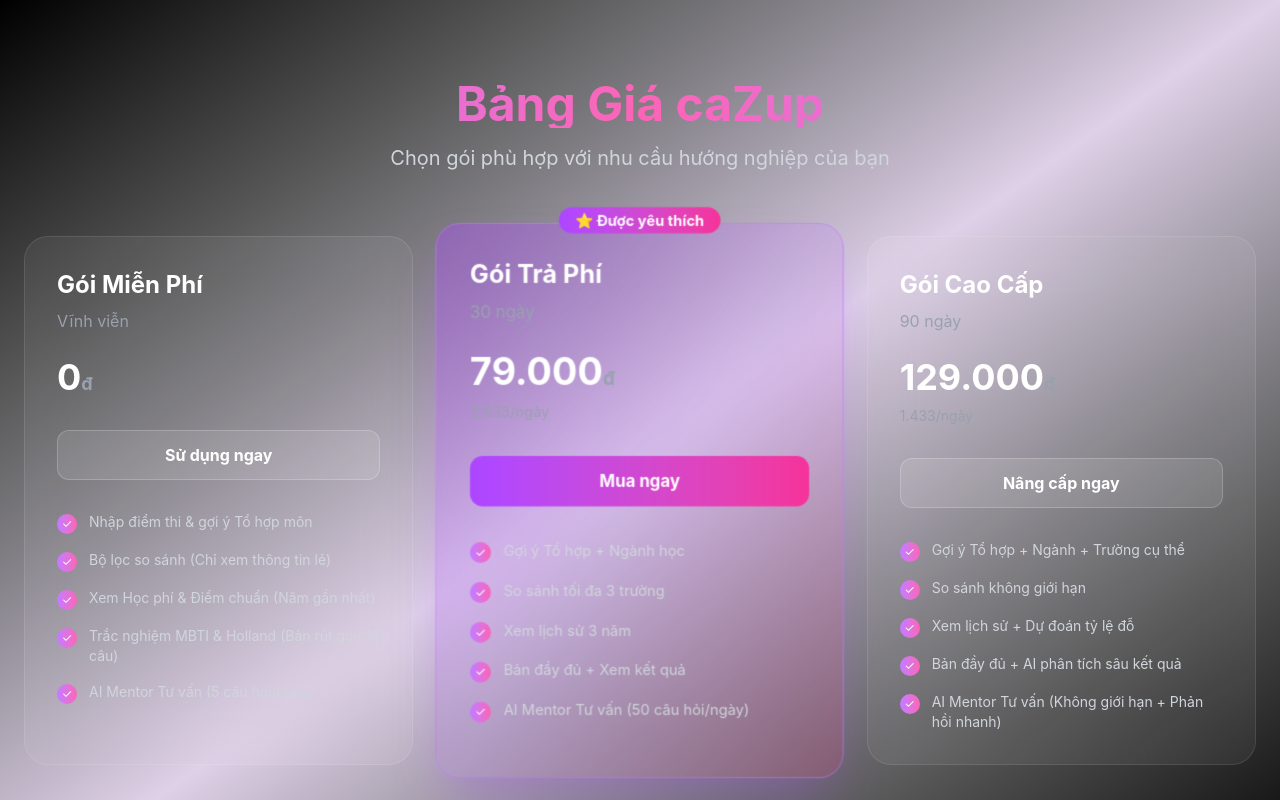
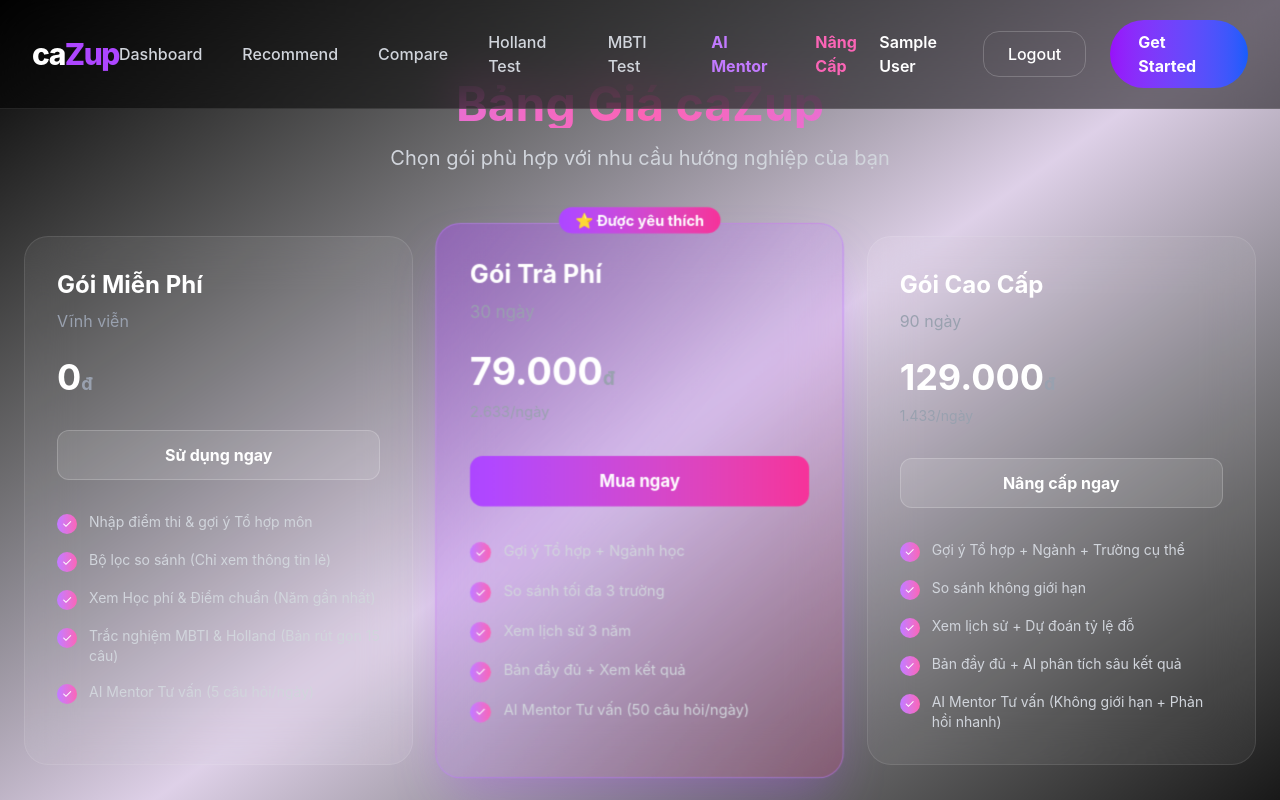
Before and after one commit to nguyenketri/career-orientation-web, a React app in the folder frontend/: page /pricing in a window 1280 px wide. Shown: the top 800 px of the page. Built offline with nearby package versions, Linux system fonts and the light colour scheme; sample sign-in values are in the browser's storage; the HTML template or start-up script is replaced by a standard one.

Commit message:
UI: Improve NavBar design, fix NavBar persistence, add feature links to homepage

```diff
--- a/frontend/src/components/FeatureSection.jsx
+++ b/frontend/src/components/FeatureSection.jsx
@@ -1,18 +1,26 @@
+import { Link } from "react-router-dom";
+
 const features = [
   {
     title: "AI Career Mentor",
-    description: "Chat with our intelligent AI advisor to get instant answers about universities, majors, and career paths.",
+    description:
+      "Chat with our intelligent AI advisor to get instant answers about universities, majors, and career paths.",
     icon: "🤖",
+    link: "/mentor",
   },
   {
     title: "Holland & MBTI Tests",
-    description: "Deep dive into your personality with professional Holland and MBTI assessments mapped to real careers.",
+    description:
+      "Deep dive into your personality with professional Holland and MBTI assessments mapped to real careers.",
     icon: "🧠",
+    links: ["/holland", "/mbti"],
   },
   {
     title: "University Matching",
-    description: "Calculate your subject combination scores and find the perfect match among hundreds of universities.",
+    description:
+      "Calculate your subject combination scores and find the perfect match among hundreds of universities.",
     icon: "🎓",
+    link: "/recommend",
   },
 ];
 
@@ -42,10 +50,13 @@
 
         {/* Cards */}
         <div className="grid gap-8 md:grid-cols-2 lg:grid-cols-3">
-          {features.map((feature, index) => (
-            <div
+          {features.map((feature, index) => {
+            const links = feature.links || [feature.link];
+            return (
+              <Link
                 key={index}
-              className="group rounded-3xl border border-white/10 bg-white/5 p-8 backdrop-blur-lg transition hover:-translate-y-2 hover:border-purple-500/30"
+                to={links[0]}
+                className="group rounded-3xl border border-white/10 bg-white/5 p-8 backdrop-blur-lg transition hover:-translate-y-2 hover:border-purple-500/30 cursor-pointer"
               >
                 {/* Icon */}
                 <div className="mb-6 text-5xl">{feature.icon}</div>
@@ -60,8 +71,9 @@
 
                 {/* Hover line */}
                 <div className="mt-6 h-1 w-0 bg-gradient-to-r from-purple-400 to-blue-500 transition-all duration-300 group-hover:w-full"></div>
-            </div>
-          ))}
+              </Link>
+            );
+          })}
         </div>
       </div>
     </section>
--- a/frontend/src/components/HeroSection.jsx
+++ b/frontend/src/components/HeroSection.jsx
@@ -1,3 +1,5 @@
+import { Link } from "react-router-dom";
+
 const HeroSection = () => {
   return (
     <section className="relative flex min-h-screen items-center justify-center overflow-hidden bg-black px-6 text-white">
@@ -27,13 +29,19 @@
 
         {/* Buttons */}
         <div className="flex flex-col items-center justify-center gap-4 sm:flex-row">
-          <button className="rounded-full bg-white px-8 py-4 font-semibold text-black transition hover:scale-105">
+          <Link
+            to="/holland"
+            className="rounded-full bg-white px-8 py-4 font-semibold text-black transition hover:scale-105"
+          >
             Start Holland Test
-          </button>
+          </Link>
 
-          <button className="rounded-full border border-white/20 px-8 py-4 font-semibold text-white transition hover:bg-white/10">
+          <Link
+            to="/recommend"
+            className="rounded-full border border-white/20 px-8 py-4 font-semibold text-white transition hover:bg-white/10"
+          >
             Explore Majors
-          </button>
+          </Link>
         </div>
       </div>
     </section>
--- a/frontend/src/components/Navbar.jsx
+++ b/frontend/src/components/Navbar.jsx
@@ -13,19 +13,21 @@
     navigate("/login");
   };
   return (
-    <nav className="fixed top-0 left-0 w-full border-b border-white/10 bg-black/30 backdrop-blur-lg z-50">
-      <div className="mx-auto flex max-w-7xl items-center justify-between px-6 py-4">
+    <nav className="fixed top-0 left-0 w-full border-b border-white/10 bg-black/50 backdrop-blur-xl z-50">
+      <div className="mx-auto flex max-w-7xl items-center justify-between px-8 py-5">
         {/* Logo */}
-        <Link to="/" className="text-2xl font-bold text-white">
-          caZup
+        <Link
+          to="/"
+          className="text-3xl font-extrabold tracking-tighter text-white hover:opacity-80 transition"
+        >
+          ca<span className="text-purple-500">Zup</span>
         </Link>
 
         {/* Menu */}
-        <div className="hidden md:flex items-center gap-8 text-sm text-gray-300">
-          <Link to="/" className="hover:text-white transition">
-            Home
+        <div className="hidden lg:flex items-center gap-10 text-base font-medium text-gray-300">
+          <Link to="/dashboard" className="hover:text-white transition">
+            Dashboard
           </Link>
-          <Link to="/dashboard">Dashboard</Link>
           <Link to="/recommend" className="hover:text-white transition">
             Recommend
           </Link>
@@ -41,26 +43,35 @@
             MBTI Test
           </Link>
 
-          <Link to="/mentor" className="hover:text-white transition font-bold text-purple-400">
+          <Link
+            to="/mentor"
+            className="hover:text-white transition font-bold text-purple-400 hover:text-purple-300"
+          >
             AI Mentor
           </Link>
 
-          <Link to="/pricing" className="hover:text-white transition font-bold text-pink-400">
+          <Link
+            to="/pricing"
+            className="hover:text-white transition font-bold text-pink-400 hover:text-pink-300"
+          >
             Nâng Cấp
           </Link>
         </div>
 
         {/* Actions */}
-        <div className="flex items-center gap-4">
+        <div className="flex items-center gap-6">
           {user ? (
-            <div className="flex items-center gap-4">
-              <Link to="/profile" className="text-sm font-semibold text-white hover:text-purple-400 transition">
+            <div className="flex items-center gap-6">
+              <Link
+                to="/profile"
+                className="text-base font-semibold text-white hover:text-purple-400 transition"
+              >
                 {user.name}
               </Link>
 
               <button
                 onClick={handleLogout}
-                className="rounded-xl border border-white/10 px-5 py-2 text-sm text-white transition hover:bg-white hover:text-black"
+                className="rounded-2xl border border-white/20 px-6 py-2.5 text-base font-medium text-white transition hover:bg-white hover:text-black"
               >
                 Logout
               </button>
@@ -68,7 +79,7 @@
           ) : (
             <Link
               to="/login"
-              className="rounded-xl bg-white px-5 py-2 text-sm font-semibold text-black transition hover:scale-105"
+              className="rounded-2xl bg-white px-6 py-2.5 text-base font-bold text-black transition hover:scale-105 active:scale-95"
             >
               Login
             </Link>
@@ -76,7 +87,7 @@
 
           <Link
             to="/register"
-            className="rounded-full bg-white px-5 py-2 text-sm font-semibold text-black transition hover:scale-105"
+            className="hidden sm:block rounded-full bg-gradient-to-r from-purple-600 to-blue-600 px-7 py-2.5 text-base font-bold text-white transition hover:shadow-[0_0_20px_rgba(147,51,234,0.5)] hover:scale-105 active:scale-95"
           >
             Get Started
           </Link>
--- a/frontend/src/pages/HomePage.jsx
+++ b/frontend/src/pages/HomePage.jsx
@@ -1,17 +1,13 @@
-import Navbar from "../components/Navbar";
 import HeroSection from "../components/HeroSection";
 import FeatureSection from "../components/FeatureSection";
 import StatsSection from "../components/StatsSection";
-import Footer from "../components/Footer";
 
 const HomePage = () => {
   return (
     <div className="bg-black">
-      <Navbar />
       <HeroSection />
       <FeatureSection />
       <StatsSection />
-      <Footer />
     </div>
   );
 };
--- a/frontend/src/routes/index.jsx
+++ b/frontend/src/routes/index.jsx
@@ -1,4 +1,6 @@
 import { BrowserRouter, Routes, Route } from "react-router-dom";
+import Navbar from "../components/Navbar";
+import Footer from "../components/Footer";
 
 import HomePage from "../pages/HomePage";
 import LoginPage from "../pages/LoginPage";
@@ -16,6 +18,7 @@
 const AppRoutes = () => {
   return (
     <BrowserRouter>
+      <Navbar />
       <Routes>
         <Route path="/" element={<HomePage />} />
         <Route path="/login" element={<LoginPage />} />
@@ -71,6 +74,7 @@
           }
         />
       </Routes>
+      <Footer />
     </BrowserRouter>
   );
 };
```
Also changed, not shown: 1 other file (tests, documents, lock files or other folders). Lines whose indentation alone changed are shown as unchanged.
